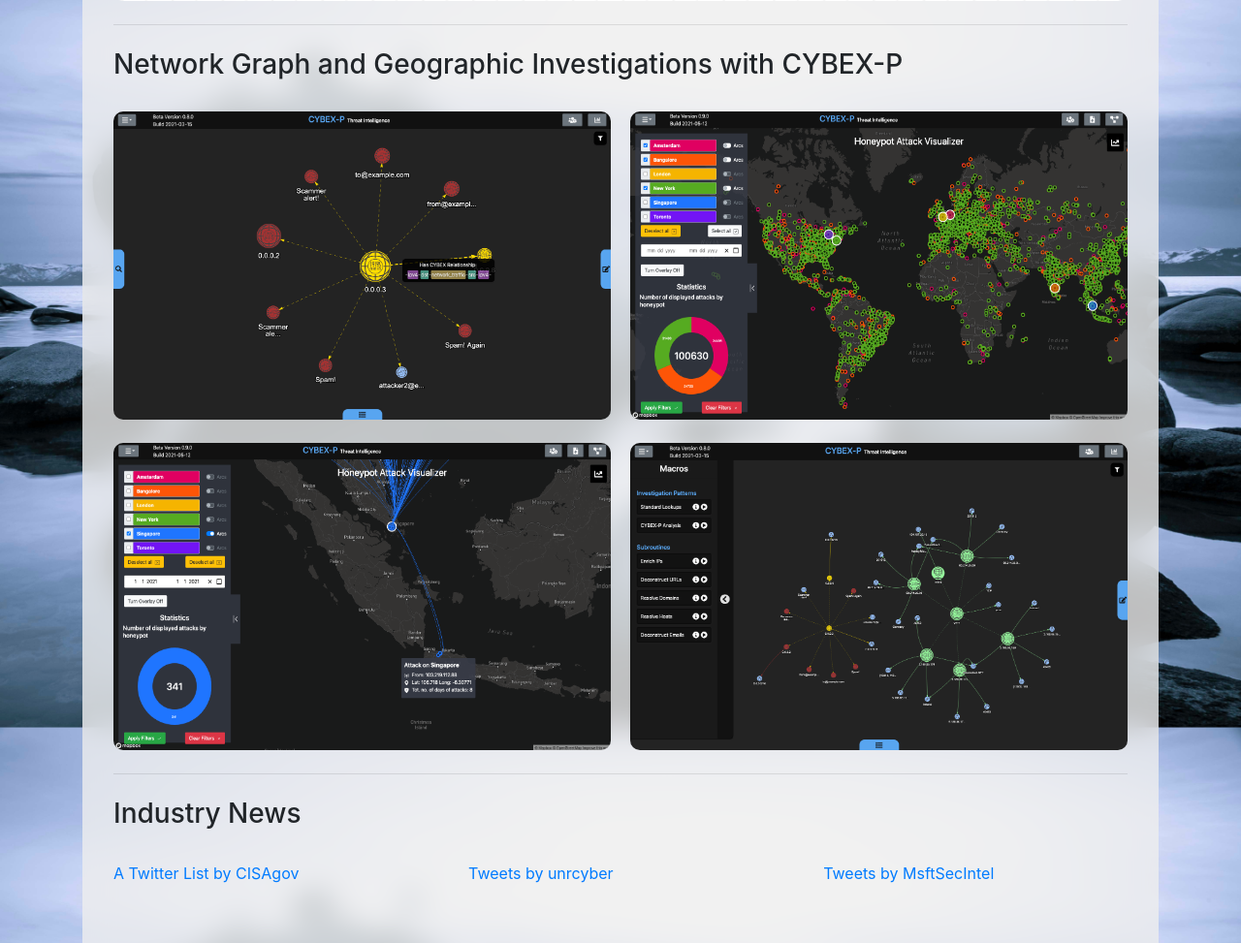
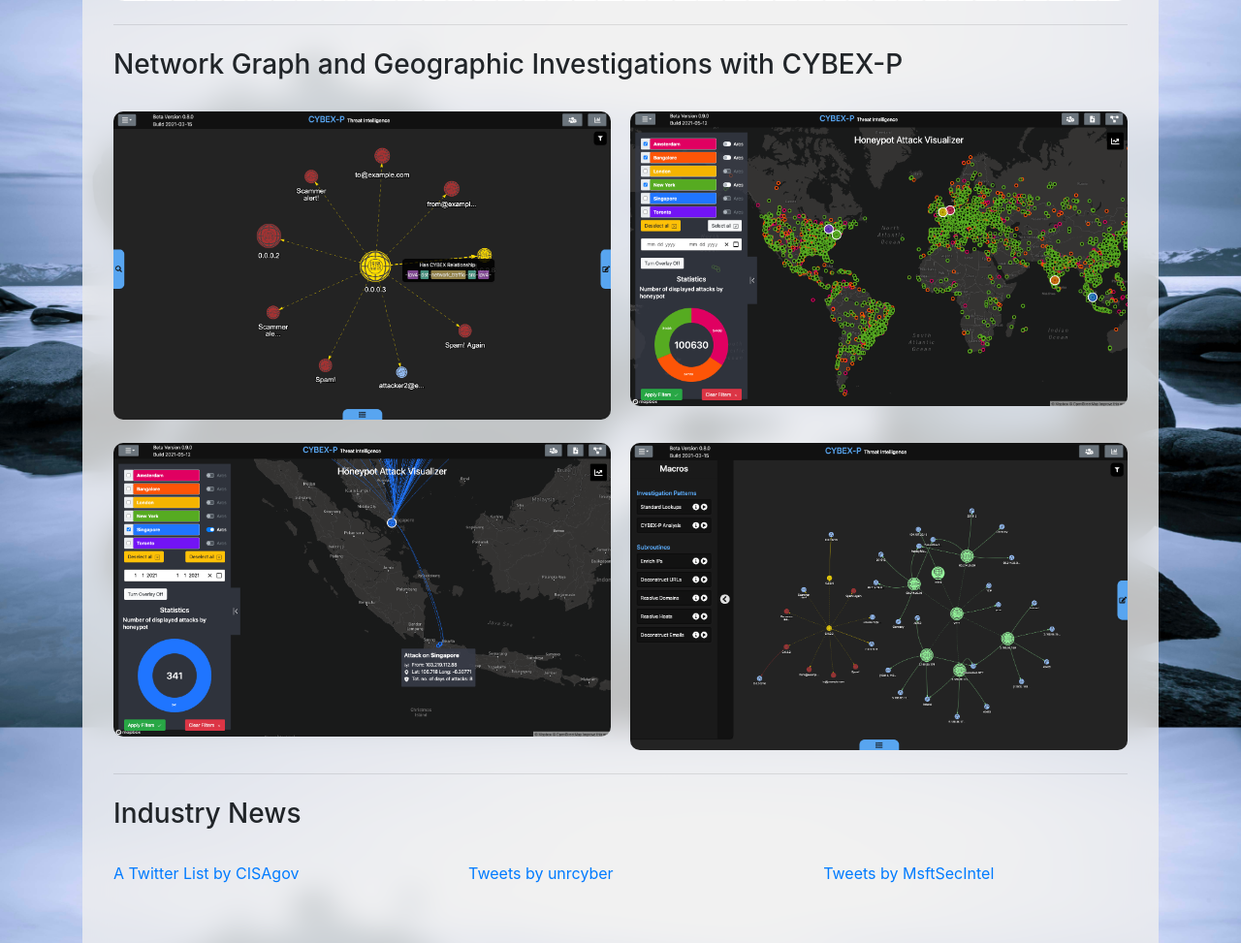
Before and after one commit to CYBEX-P/cybex, a Django app: page / in a window 1280 px wide. Shown: the part 975-1948 px from the top of the page at 97% size. Run offline with Django 3.2, Linux system fonts and the light colour scheme; parts of the project's set-up code (start-up, migrations or seed data) failed here and were passed over; some libraries are stand-ins or nearby versions.

Commit message:
hotfix for flexbox homepage images

```diff
--- a/cybexweb/templates/home.html
+++ b/cybexweb/templates/home.html
@@ -79,12 +79,12 @@
   <hr class="my-4">
   <h3>Network Graph and Geographic Investigations with CYBEX-P</h3>
   <br>
-  <div style="display:flex; justify-content: space-between;">
+  <div style="display:flex; justify-content: space-between; align-items: flex-start;">
       <img src="../static/images/alt_cybex_macro_edge.png" width="49%" height="auto" alt="image" style="border-radius: 10px;">
       <img src="../static/images/honeypot_wide.png" width="49%" height="auto" alt="image" style="border-radius: 10px;">
   </div>
   <br>
-  <div style="display:flex; justify-content: space-between;">
+  <div style="display:flex; justify-content: space-between; align-items: flex-start;">
       <img src="../static/images/honeypot_zoomed.png" width="49%" height="auto" alt="image" style="border-radius: 10px;">
       <img src="../static/images/ta_add_standard.png" width="49%" height="auto" alt="image" style="border-radius: 10px;">
   </div>
```
